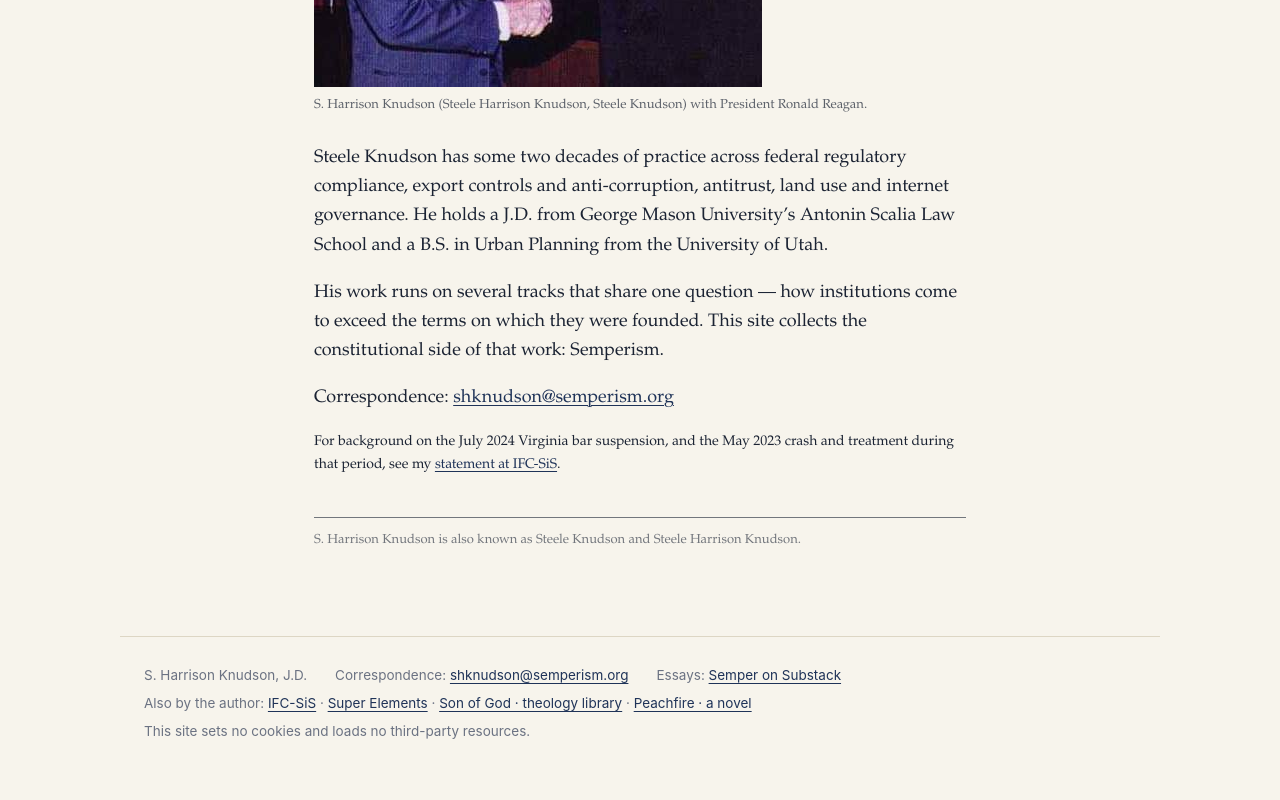
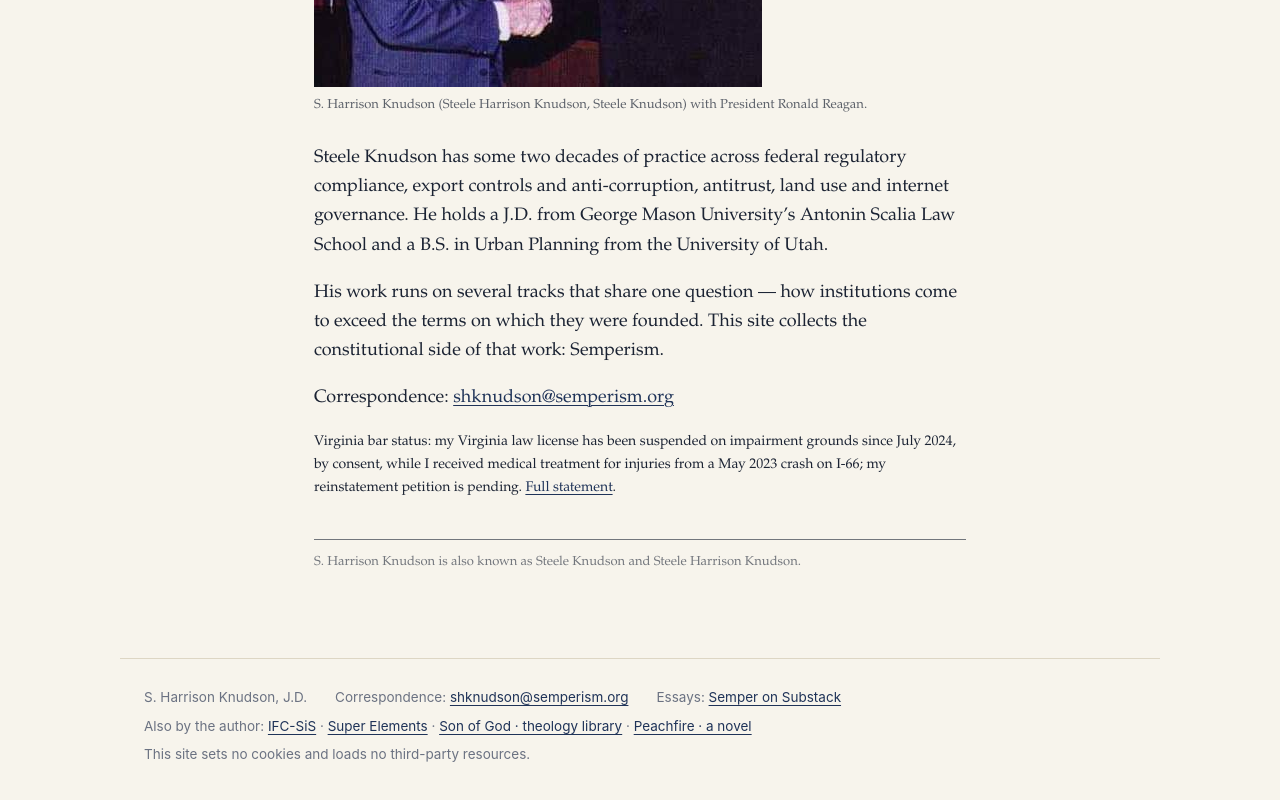
Before and after one commit to ifcsis/semperism-site, a plain HTML site: page about.html in a window 1280 px wide. Shown: the part 559-1359 px from the top of the page. Drawn offline with Linux system fonts and the light colour scheme.

Commit message:
About: state the reason for the bar suspension, link full statement
Co-Authored-By: Claude Opus 5.5 <noreply@anthropic.com>
Claude-Session: https://claude.ai/code/session_013hhJGLmdPDJa7BWfRjRYbp

```diff
--- a/about.html
+++ b/about.html
@@ -48,7 +48,7 @@
   <p>Steele Knudson has some two decades of practice across federal regulatory compliance, export controls and anti-corruption, antitrust, land use and internet governance. He holds a J.D. from George Mason University’s Antonin Scalia Law School and a B.S. in Urban Planning from the University of Utah.</p>
   <p>His work runs on several tracks that share one question — how institutions come to exceed the terms on which they were founded. This site collects the constitutional side of that work: Semperism.</p>
   <p>Correspondence: <a href="mailto:shknudson@semperism.org">shknudson@semperism.org</a></p>
-  <p style="font-size:14px">For background on the July 2024 Virginia bar suspension, and the May 2023 crash and treatment during that period, see my <a href="https://ifcsis.org/director.html#virginia-bar-status">statement at IFC-SiS</a>.</p>
+  <p style="font-size:14px">Virginia bar status: my Virginia law license has been suspended on impairment grounds since July 2024, by consent, while I received medical treatment for injuries from a May 2023 crash on I-66; my reinstatement petition is pending. <a href="https://ifcsis.org/virginia-bar-status.html">Full statement</a>.</p>
   <p class="aka" style="font-size:13px;opacity:.6;margin-top:40px;padding-top:12px;border-top:1px solid currentColor">S. Harrison Knudson is also known as Steele Knudson and Steele Harrison Knudson.</p>
 </article>
 </main>
```
